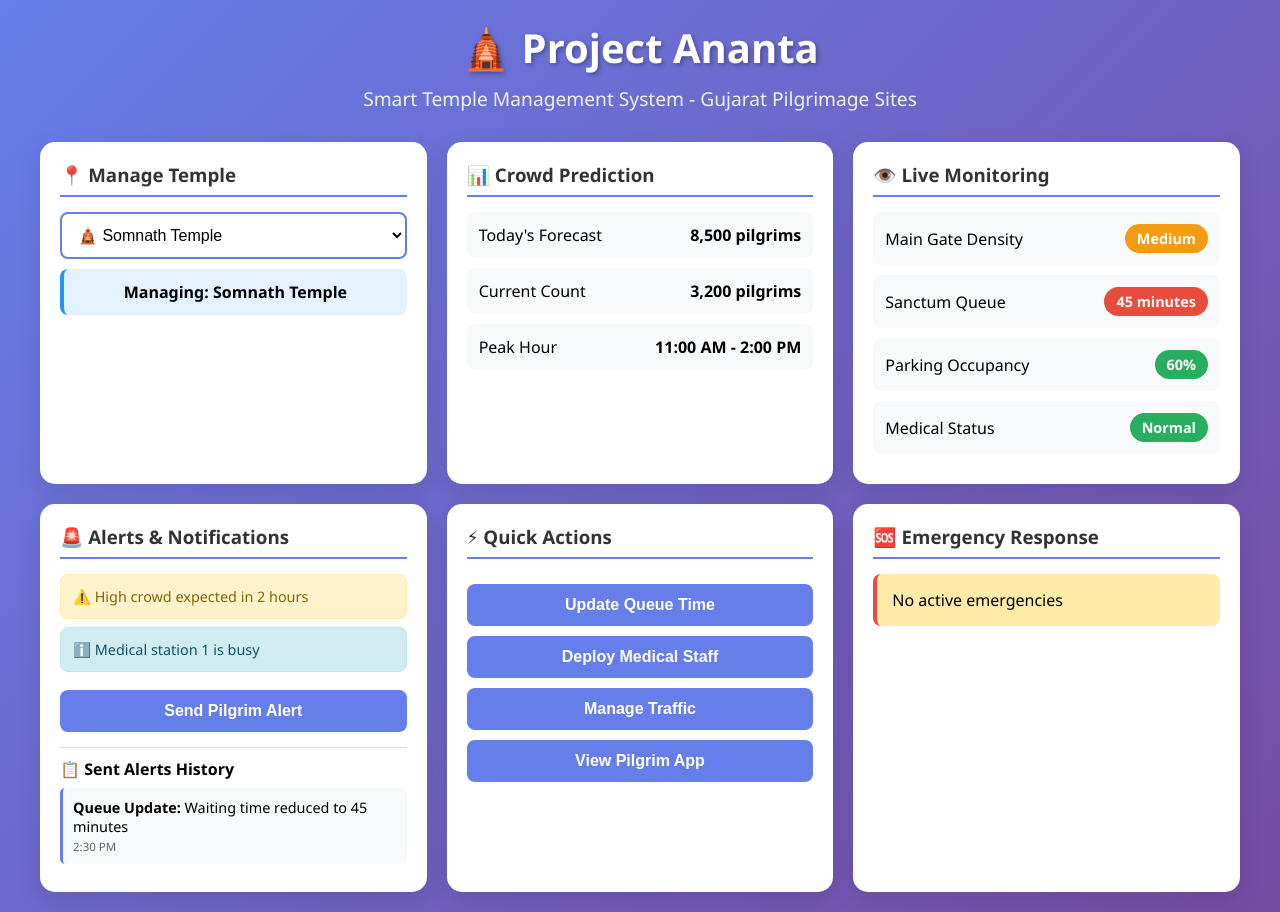
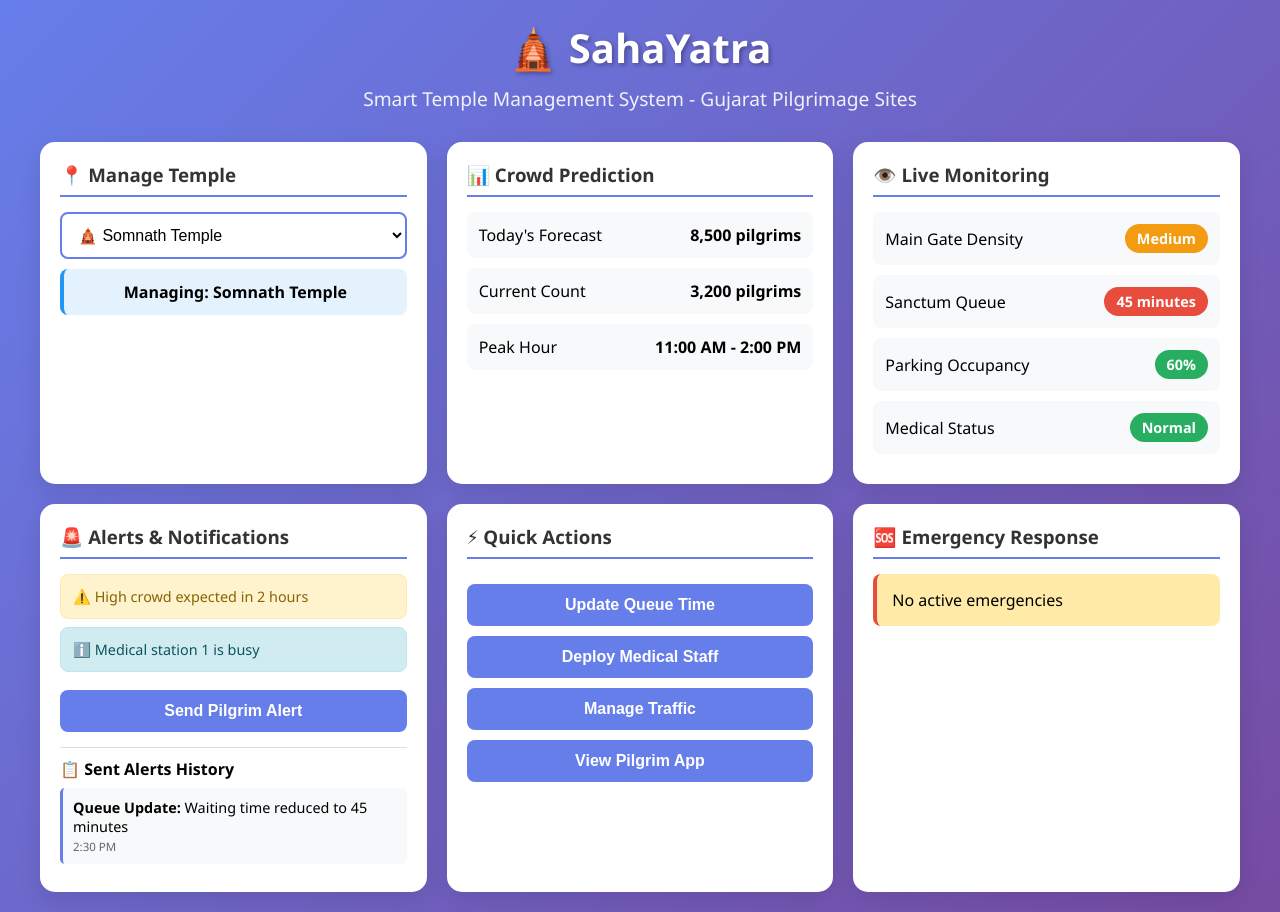
Before and after one commit to vedashree-05/SIH, a plain HTML site: page index.html in a window 1280 px wide. Drawn offline with Linux system fonts and the light colour scheme.

Commit message:
Update index.html

```diff
--- a/index.html
+++ b/index.html
@@ -9,7 +9,7 @@
 <body>
     <div class="container">
         <header>
-            <h1>🛕 Project Ananta</h1>
+            <h1>🛕 SahaYatra</h1>
             <p>Smart Temple Management System - Gujarat Pilgrimage Sites</p>
         </header>
 
```
